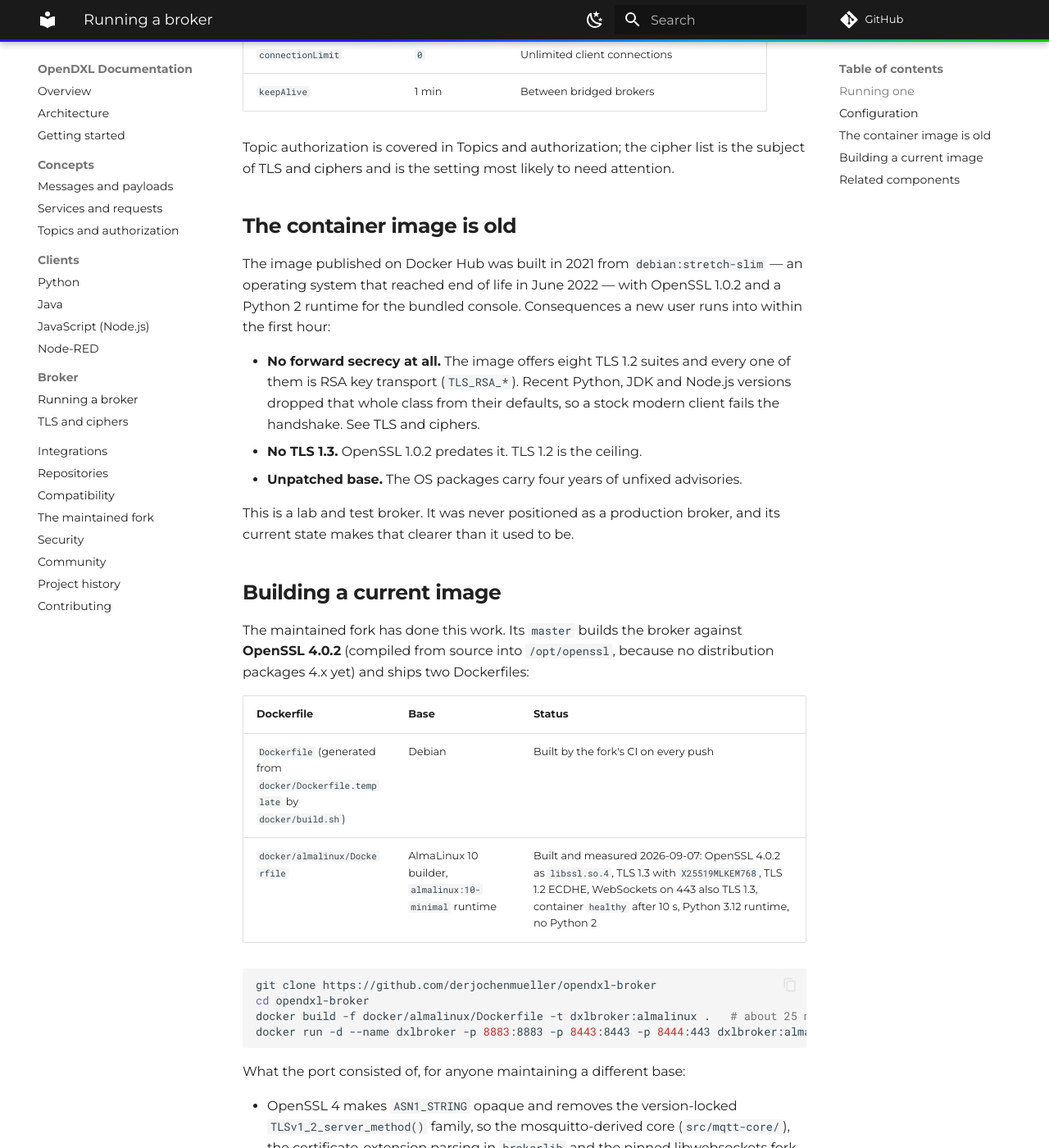
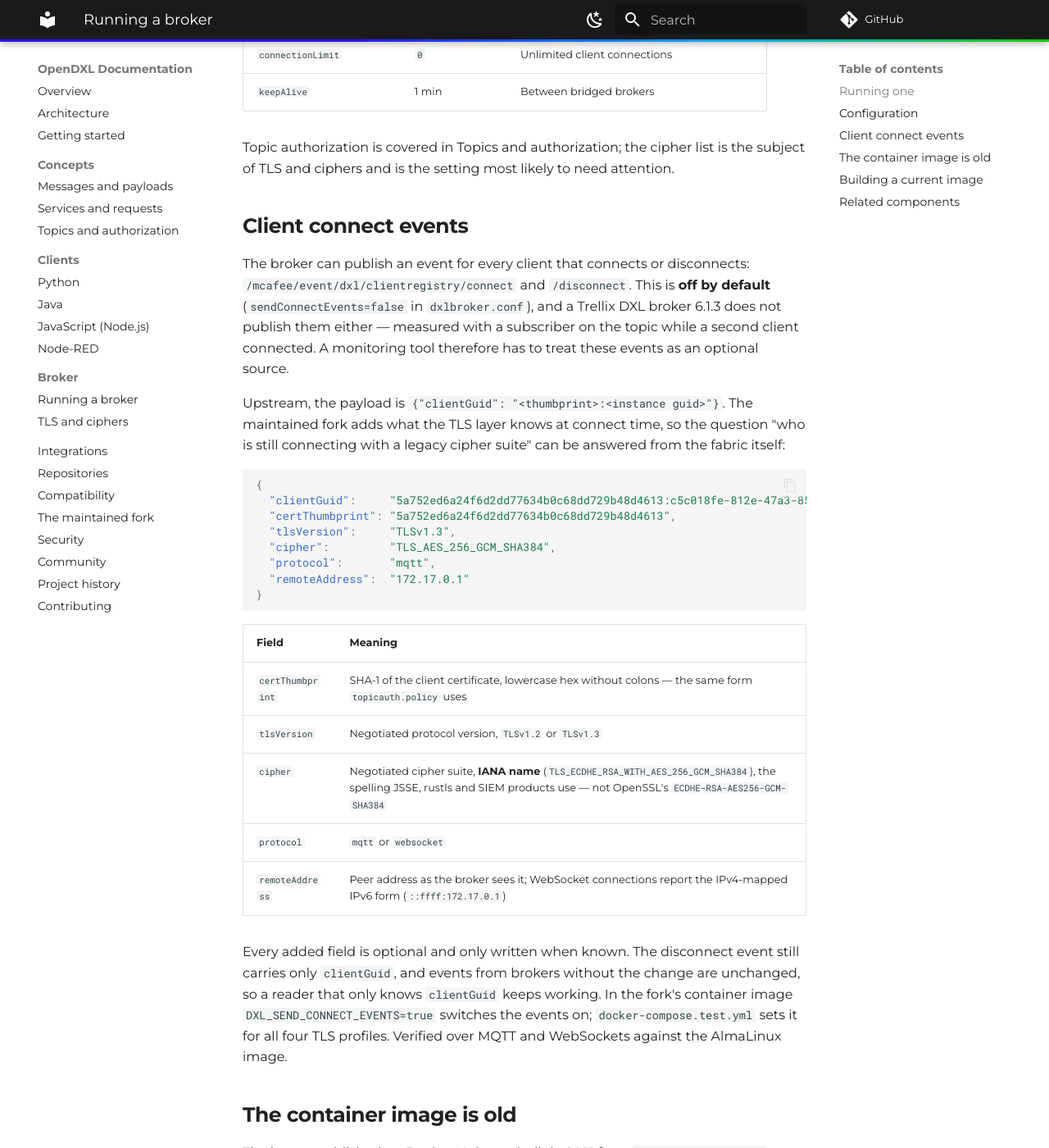
Before and after one commit to JMuellerTX/opendxl-docs, an MkDocs documentation site: the page built from docs/broker/index.md, in a window 1280 px wide and 1400 px high, scrolled down 1531 px. Shown: the whole window at 82% size. Built offline with MkDocs 1.6.1 and Material for MkDocs 9.7.7, drawn with Linux system fonts in a browser that asks for light colours; comment, search, counter and statistics services are not loaded.

Commit message:
Broker: document client connect events and the fork's TLS fields; messages: who a message is from
- broker/index.md: the connect/disconnect events, their default (off, also
  on a Trellix DXL broker 6.1.3 - measured), and the fields the fork adds
  (certThumbprint, tlsVersion, cipher as IANA name, protocol,
  remoteAddress) with the verified payload.
- concepts/messages.md: measured on both broker kinds - source_client_id is
  the SHA-1 thumbprint of the client certificate, not the configured
  ClientId; registry payloads carry the thumbprint as clientGuid and
  <thumbprint>:<instance guid> as clientInstanceGuid; broker-originated
  events carry the broker GUID.

````diff
--- a/docs/broker/index.md
+++ b/docs/broker/index.md
@@ -54,6 +54,44 @@
 [Topics and authorization](../concepts/topics-and-authorization.md); the cipher list is the
 subject of [TLS and ciphers](tls.md) and is the setting most likely to need attention.
 
+## Client connect events
+
+The broker can publish an event for every client that connects or disconnects:
+`/mcafee/event/dxl/clientregistry/connect` and `/disconnect`. This is **off by default**
+(`sendConnectEvents=false` in `dxlbroker.conf`), and a Trellix DXL broker 6.1.3 does not
+publish them either — measured with a subscriber on the topic while a second client
+connected. A monitoring tool therefore has to treat these events as an optional source.
+
+Upstream, the payload is `{"clientGuid": "<thumbprint>:<instance guid>"}`. The
+[maintained fork](../fork.md) adds what the TLS layer knows at connect time, so the
+question "who is still connecting with a legacy cipher suite" can be answered from the
+fabric itself:
+
+```json
+{
+  "clientGuid":     "5a752ed6a24f6d2dd77634b0c68dd729b48d4613:c5c018fe-812e-47a3-856d-9f8a9dfb1426",
+  "certThumbprint": "5a752ed6a24f6d2dd77634b0c68dd729b48d4613",
+  "tlsVersion":     "TLSv1.3",
+  "cipher":         "TLS_AES_256_GCM_SHA384",
+  "protocol":       "mqtt",
+  "remoteAddress":  "172.17.0.1"
+}
+```
+
+| Field | Meaning |
+|---|---|
+| `certThumbprint` | SHA-1 of the client certificate, lowercase hex without colons — the same form `topicauth.policy` uses |
+| `tlsVersion` | Negotiated protocol version, `TLSv1.2` or `TLSv1.3` |
+| `cipher` | Negotiated cipher suite, **IANA name** (`TLS_ECDHE_RSA_WITH_AES_256_GCM_SHA384`), the spelling JSSE, rustls and SIEM products use — not OpenSSL's `ECDHE-RSA-AES256-GCM-SHA384` |
+| `protocol` | `mqtt` or `websocket` |
+| `remoteAddress` | Peer address as the broker sees it; WebSocket connections report the IPv4-mapped IPv6 form (`::ffff:172.17.0.1`) |
+
+Every added field is optional and only written when known. The disconnect event still
+carries only `clientGuid`, and events from brokers without the change are unchanged, so a
+reader that only knows `clientGuid` keeps working. In the fork's container image
+`DXL_SEND_CONNECT_EVENTS=true` switches the events on; `docker-compose.test.yml` sets it
+for all four TLS profiles. Verified over MQTT and WebSockets against the AlmaLinux image.
+
 ## The container image is old
 
 The image published on Docker Hub was built in 2021 from `debian:stretch-slim` — an operating
````
Also changed, not shown: docs/concepts/messages.md (+19 -1 lines).
